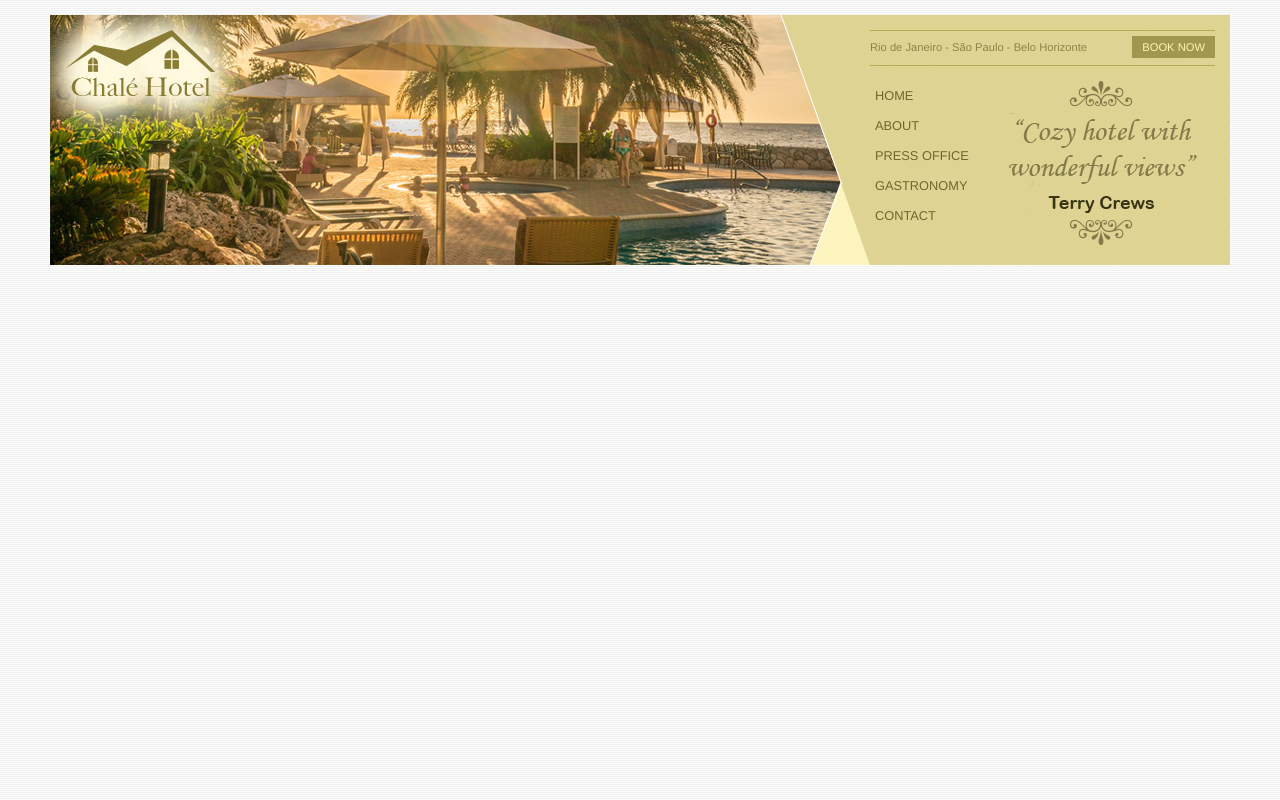
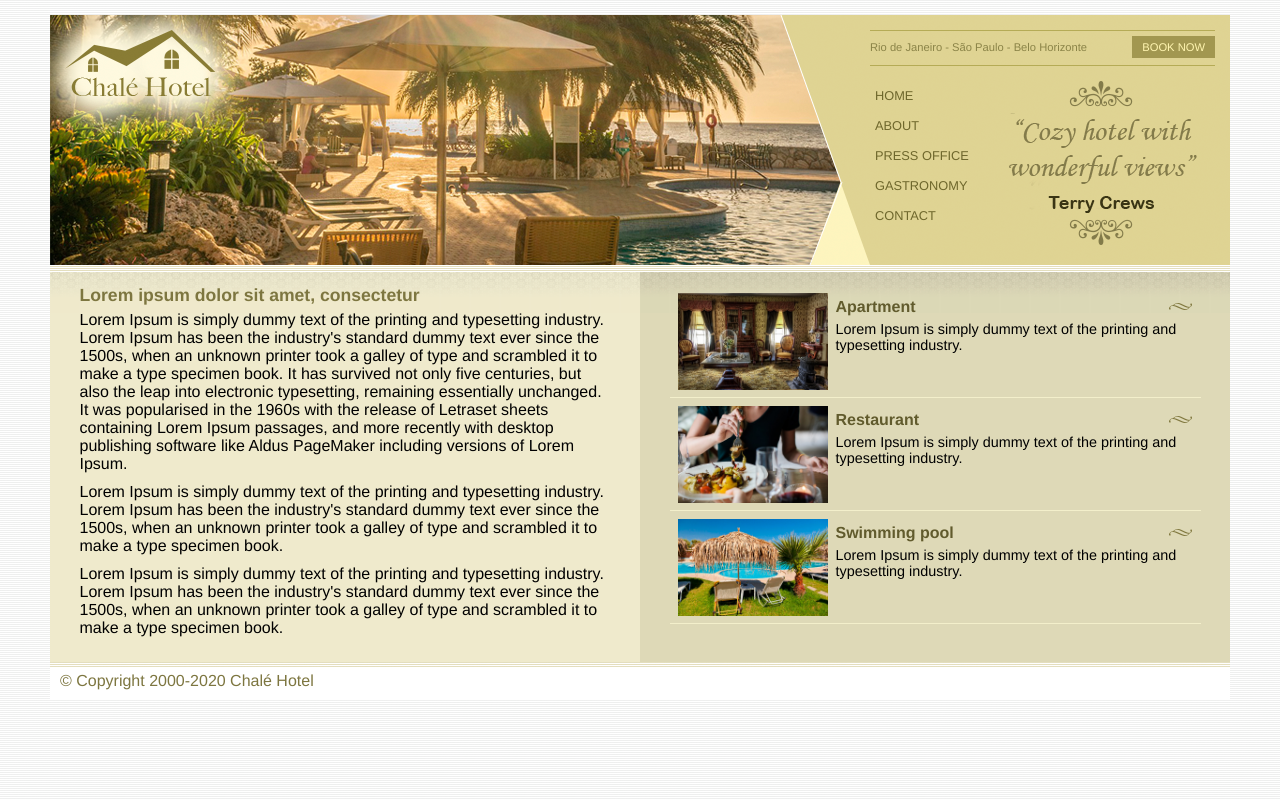
Before and after one commit to BrayanRF/chale-hotel, a plain HTML site: page index.html in a window 1280 px wide. Drawn offline with Linux system fonts and the light colour scheme.

Commit message:
Create content area and footer

```diff
--- a/css/style.css
+++ b/css/style.css
@@ -19,7 +19,7 @@ ul {
 }
 
 #container {
-    background: #ede9cc;
+    background: #ede9cc url(../images/bg-container.png) top center repeat-y;
     margin: 0 auto;
     min-width: 740px;
     max-width: 1180px;
@@ -117,3 +117,71 @@ ul#navigation a:hover {
     height: 164px;
     float: right;
 }
+
+/* Content area settings */
+#main-area {
+    float: left;
+    width: 50%;
+    padding: 15px 0;
+    background: url(../images/bg-main-area.png) top left repeat-x;
+}
+
+#side-area {
+    float: right;
+    width: 50%;
+    padding: 20px 0;
+    background: url(../images/bg-side-area.png) top left repeat-x;
+}
+
+.main-content {
+    margin: 0 auto;
+    width: 90%;
+}
+
+#footer {
+    clear: both;
+    padding: 10px;
+    background: #fff url(../images/bg-footer.png) repeat-x top;
+    color: #7d7640;
+}
+
+/* Text settings */
+h2 {
+    color: #7d7640;
+    font-size: 1.1em;
+    padding: 5px 0;
+}
+
+p {
+    font-size: 1em;
+    margin-bottom: 10px;
+}
+
+/* Lateral settings */
+#benefits li {
+    padding: 8px;
+    border-bottom: 1px solid #f3efcb;
+    height: 6em;
+}
+
+#benefits li a img {
+    float: left;
+    margin-right: 8px;
+}
+
+#benefits li a p {
+    color: #000;
+    font-size: 0.9em;
+}
+
+#benefits li a h3 {
+    font-size: 1em;
+    color: #615b2d;
+    padding: 5px 0;
+    background: url(../images/ornament.png) no-repeat center right;
+}
+
+#benefits li:hover {
+    background: #f6f3d6;
+    cursor: pointer;
+}
--- a/index.html
+++ b/index.html
@@ -42,6 +42,64 @@
                     </div>
                 </div>
             </div>
+
+            <div id="main-area">
+                <div class="main-content">
+                    <h2>Lorem ipsum dolor sit amet, consectetur</h2>
+
+                    <p>
+                        Lorem Ipsum is simply dummy text of the printing and typesetting industry. Lorem Ipsum has been the industry's standard dummy text ever since the 1500s, when an unknown printer took a galley of type and scrambled it to make a type specimen book. It has survived not only five centuries, but also the leap into electronic typesetting, remaining essentially unchanged. It was popularised in the 1960s with the release of Letraset sheets containing Lorem Ipsum passages, and more recently with desktop publishing software like Aldus PageMaker including versions of Lorem Ipsum.
+                    </p>
+
+                    <p>
+                        Lorem Ipsum is simply dummy text of the printing and typesetting industry. Lorem Ipsum has been the industry's standard dummy text ever since the 1500s, when an unknown printer took a galley of type and scrambled it to make a type specimen book.
+                    </p>
+
+                    <p>
+                        Lorem Ipsum is simply dummy text of the printing and typesetting industry. Lorem Ipsum has been the industry's standard dummy text ever since the 1500s, when an unknown printer took a galley of type and scrambled it to make a type specimen book.
+                    </p>
+                </div>
+            </div>
+
+            <div id="side-area">
+                <div class="main-content">
+                    <ul id="benefits">
+                        <li>
+                            <a href="#">
+                                <img src="images/apartment.jpg" alt="Apartment" width="150px">
+                                <h3>Apartment</h3>
+                                <p>
+                                    Lorem Ipsum is simply dummy text of the printing and typesetting industry.
+                                </p>
+                            </a>
+                        </li>
+                        <li>
+                            <a href="#">
+                                <img src="images/restaurant.jpg" alt="Restaurant" width="150px">
+                                <h3>Restaurant</h3>
+                                <p>
+                                    Lorem Ipsum is simply dummy text of the printing and typesetting industry.
+                                </p>
+                            </a>
+                        </li>
+                        <li>
+                            <a href="#">
+                                <img src="images/pool.jpg" alt="Swimming pool" width="150px">
+                                <h3>Swimming pool</h3>
+                                <p>
+                                    Lorem Ipsum is simply dummy text of the printing and typesetting industry.
+                                </p>
+                            </a>
+                        </li>
+                    </ul>
+                </div>
+            </div>
+
+            <div id="footer">
+                <span>
+                    &copy; Copyright 2000-2020 Chalé Hotel
+                </span>
+            </div>
         </div>
     </body>
 </html>
```
